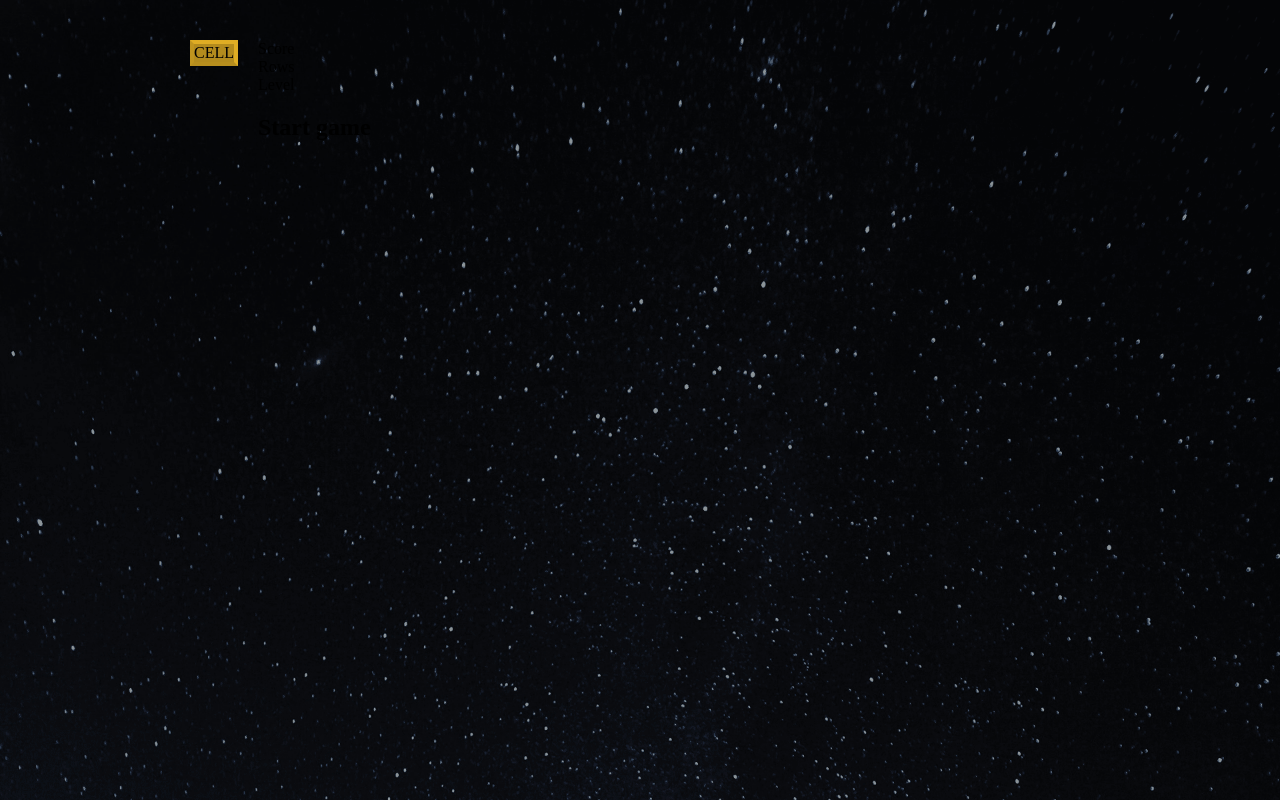
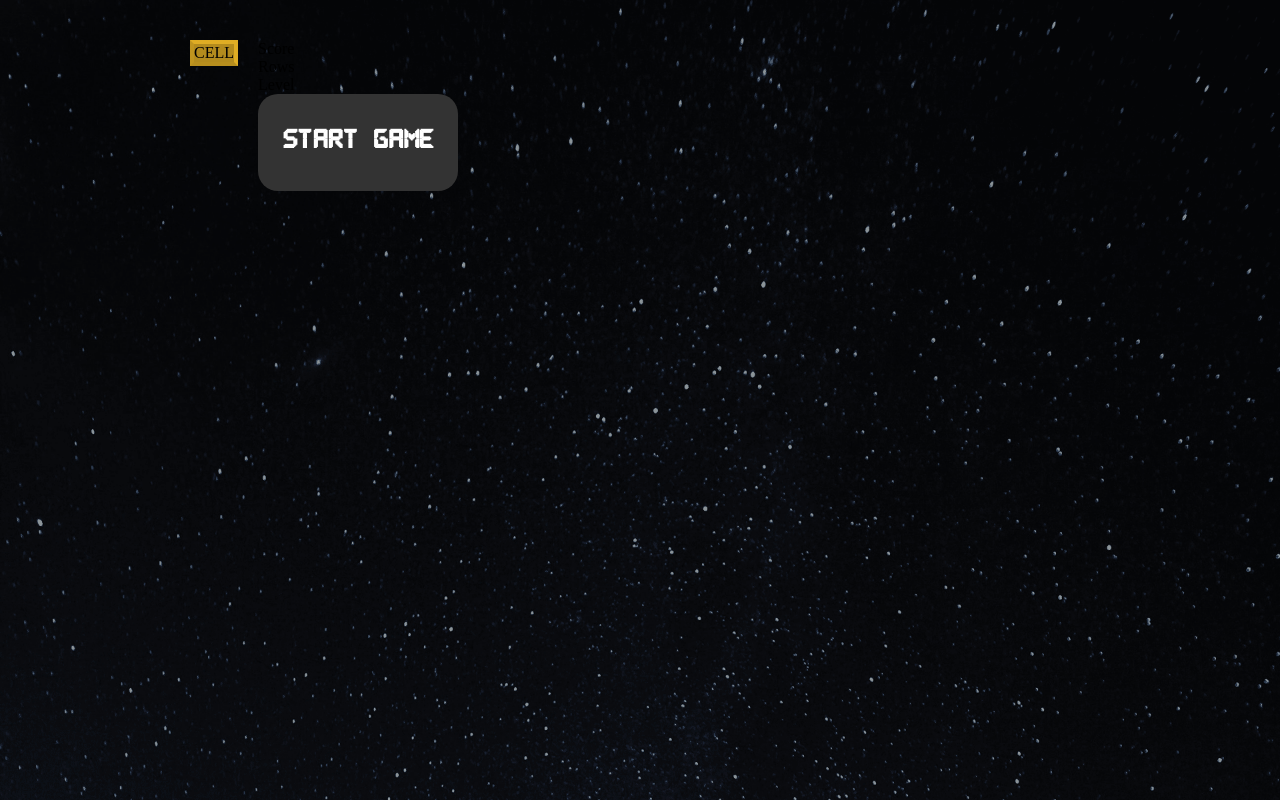
Before and after one commit to tinspham209/tetris-game-react, a React (Create React App) app: page / in a window 1280 px wide. Built offline with nearby package versions, Linux system fonts and the light colour scheme.

Commit message:
immport style

```diff
--- a/src/components/StartButton/index.jsx
+++ b/src/components/StartButton/index.jsx
@@ -1,10 +1,11 @@
 import React from "react";
+import { StyledStartButton } from "../styles/StyledStartButton";
 
 const StartButton = ({ callback }) => {
 	return (
-		<div>
+		<StyledStartButton onClick={callback}>
 			<h2>Start game</h2>
-		</div>
+		</StyledStartButton>
 	);
 };
 
```
